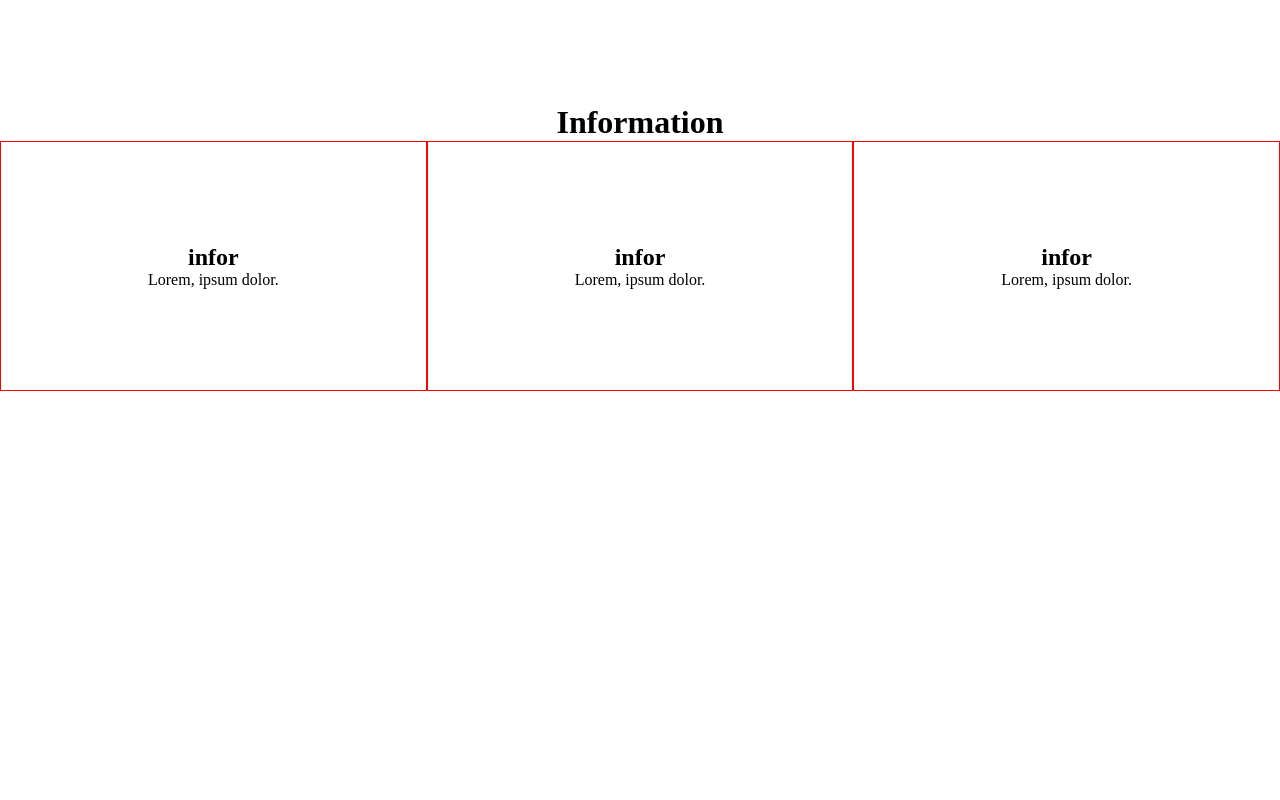
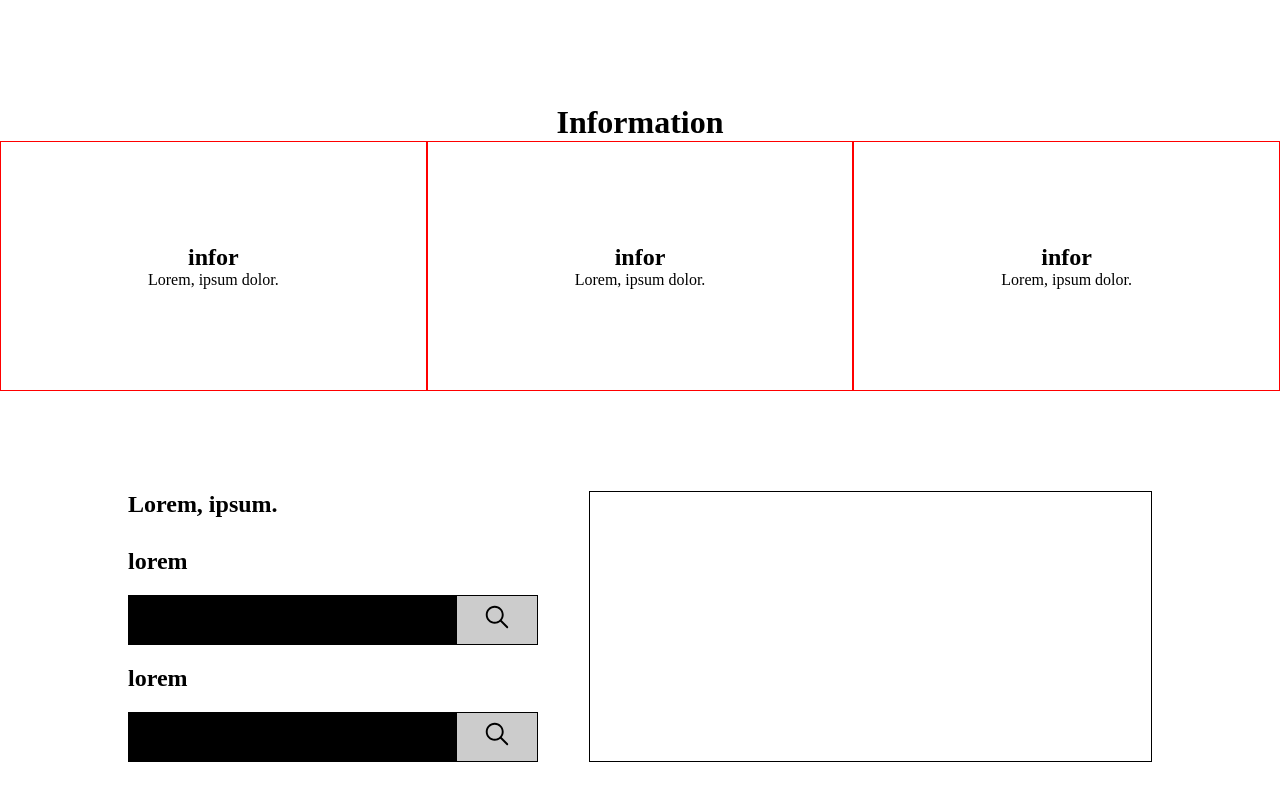
Before and after one commit to charsskim/react-pf, a React (Create React App) app: page / in a window 1280 px wide. Shown: the part 922-1722 px from the top of the page. Before the commit the page ends 1363 px from the top, so only its background shows below. Built offline with nearby package versions, Linux system fonts and the light colour scheme.

Commit message:
메인 뉴스완성

```diff
--- a/src/components/main/main.jsx
+++ b/src/components/main/main.jsx
@@ -1,5 +1,6 @@
 import Banner from './banner';
 import Infor from './infor';
+import News from './news';
 import Visual from './visual';
 
 export default function Main() {
@@ -8,6 +9,7 @@ export default function Main() {
 			<Visual />
 			<Banner />
 			<Infor />
+			<News />
 		</div>
 	);
 }
--- /dev/null
+++ b/src/components/main/news.jsx
@@ -0,0 +1,29 @@
+import { IoIosSearch } from 'react-icons/io';
+export default function News() {
+	return (
+		<div className='news'>
+			<article>
+				<h1>Lorem, ipsum.</h1>
+				<div className='box1'>
+					<h2>lorem</h2>
+					<article></article>
+					<article>
+						<li>
+							<IoIosSearch />
+						</li>
+					</article>
+				</div>
+				<div className='box2'>
+					<h2>lorem</h2>
+					<article></article>
+					<article>
+						<li>
+							<IoIosSearch />
+						</li>
+					</article>
+				</div>
+			</article>
+			<article></article>
+		</div>
+	);
+}
--- a/src/scss/main/_banner.scss
+++ b/src/scss/main/_banner.scss
@@ -13,6 +13,7 @@
 			width: 23%;
 			height: 300px;
 			border: 1px solid black;
+			border-radius: 20px;
 			&:nth-of-type(odd) {
 				transform: translateY(-20%);
 			}
--- /dev/null
+++ b/src/scss/main/_news.scss
@@ -0,0 +1,88 @@
+.news {
+	width: 80vw;
+
+	display: flex;
+	justify-content: space-between;
+	margin: 50px auto;
+	article {
+		&:nth-of-type(1) {
+			width: 40%;
+			h1 {
+				margin-bottom: 30px;
+			}
+			.box1 {
+				width: 100%;
+				display: flex;
+				justify-content: space-between;
+				flex-wrap: wrap;
+
+				margin-bottom: 20px;
+				h2 {
+					width: 100%;
+					margin-bottom: 20px;
+				}
+				article {
+					width: 100%;
+					background-color: #ccc;
+					h2 {
+						display: block;
+						width: 100%;
+					}
+					&:nth-of-type(1) {
+						width: 80%;
+						height: 50px;
+						background-color: #000;
+					}
+					&:nth-of-type(2) {
+						width: 20%;
+						height: 50px;
+						align-items: center;
+						display: flex;
+						justify-content: center;
+						li {
+							font-size: 30px;
+						}
+					}
+				}
+			}
+			.box2 {
+				width: 100%;
+				display: flex;
+				justify-content: space-between;
+				flex-wrap: wrap;
+
+				h2 {
+					width: 100%;
+					margin-bottom: 20px;
+				}
+				article {
+					width: 100%;
+					background-color: #ccc;
+					h2 {
+						display: block;
+						width: 100%;
+					}
+					&:nth-of-type(1) {
+						width: 80%;
+						height: 50px;
+						background-color: #000;
+					}
+					&:nth-of-type(2) {
+						width: 20%;
+						height: 50px;
+						align-items: center;
+						display: flex;
+						justify-content: center;
+						li {
+							font-size: 30px;
+						}
+					}
+				}
+			}
+		}
+		&:nth-of-type(2) {
+			width: 55%;
+			border: 1px solid black;
+		}
+	}
+}
--- a/src/scss/style.scss
+++ b/src/scss/style.scss
@@ -4,3 +4,4 @@
 @import './main/visual';
 @import './main/banner';
 @import './main/infor';
+@import './main/news';
```
